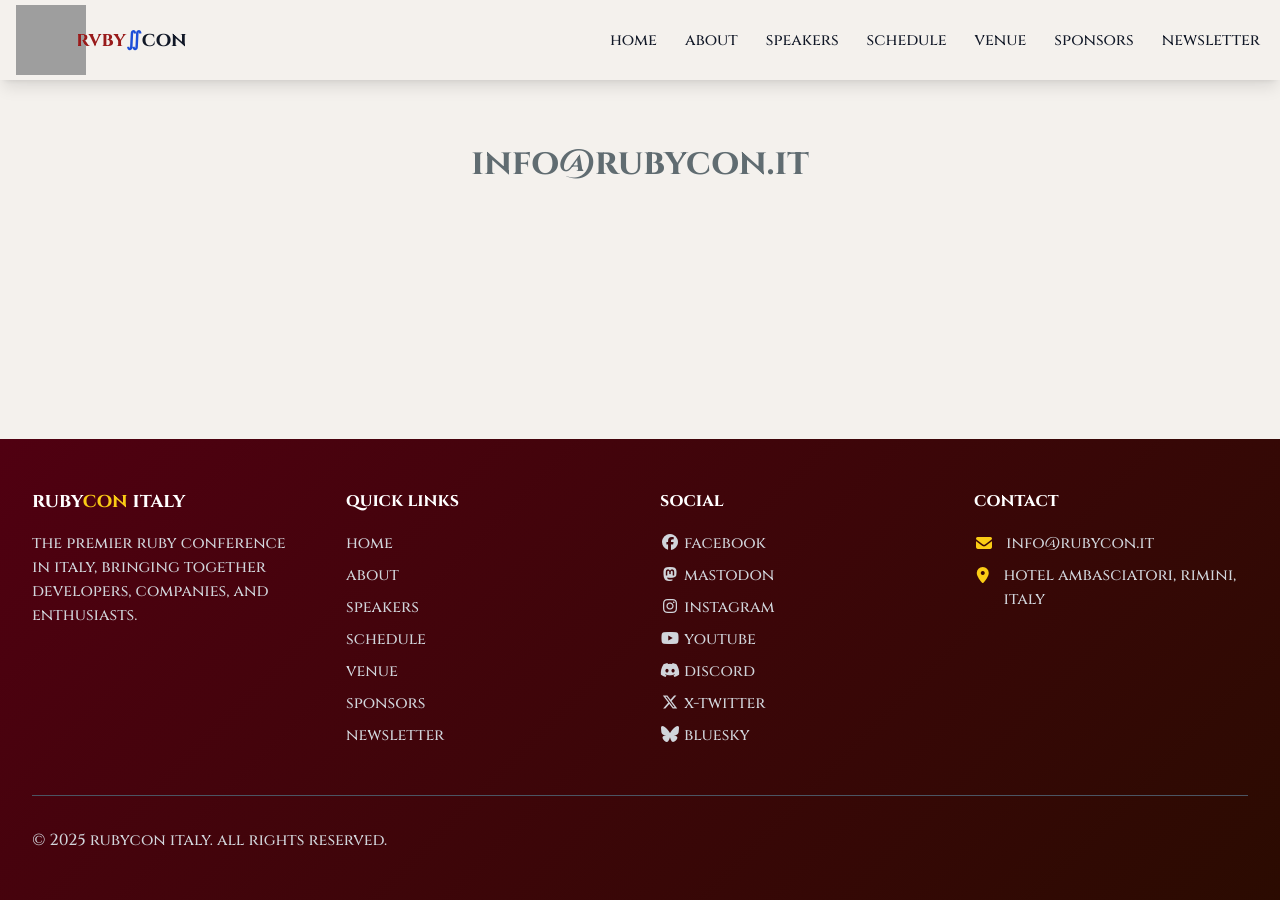
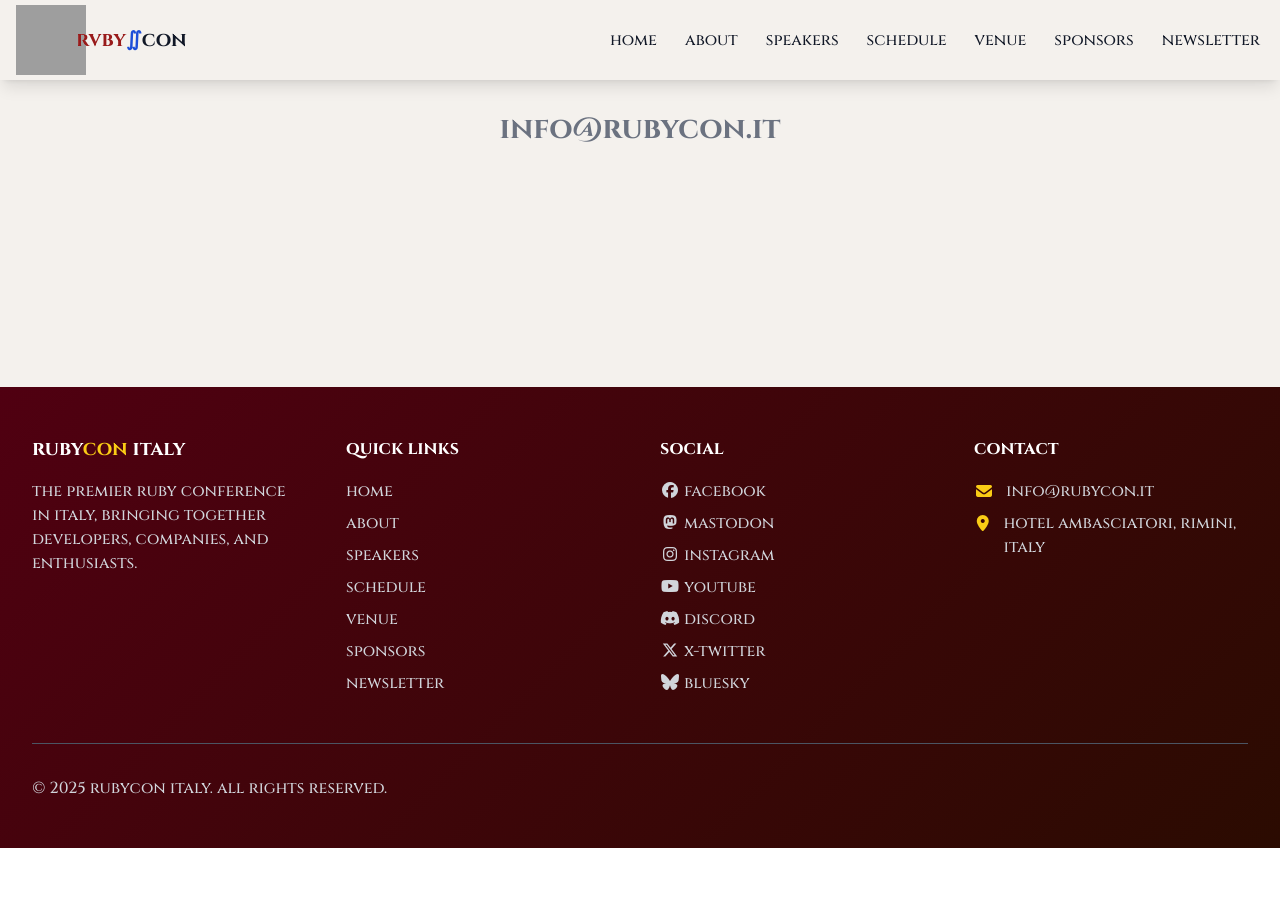
Before and after one commit to palladius/rubycon.it, a Jekyll site: the page built from rubycon.it/index.md, in a window 1280 px wide and 900 px high, scrolled down 3797 px. Built offline with Jekyll 4.4.1, drawn with Linux system fonts in a browser that asks for light colours; nearby versions of some CDN libraries; a script that is not in the unit is left out; after the commit the page ends 4645 px from its top, so only the background shows below that; grey boxes are pictures that could not be loaded.

Commit message:
added variable info_email

```diff
--- a/rubycon.it/_config.yml
+++ b/rubycon.it/_config.yml
@@ -19,9 +19,8 @@
 # in the templates via {{ site.myvariable }}.
 
 title: RubyCon - The Ruby Conference in Italy
-info_email: rubycon-organizers@googlegroups.com
 # When we have the email for the domain:
-# - info_email: info@rubycon.it
+info_email: info@rubycon.it
 # - cfp_email: cfp@rubycon.it
 site_version: '0.2.18'
 
--- a/rubycon.it/_includes/footer.html
+++ b/rubycon.it/_includes/footer.html
@@ -35,11 +35,11 @@
                     <ul class="space-y-2">
                         <li class="flex items-start">
                             <i class="fas fa-envelope text-yellow-400 mt-1 mr-3"></i>
-                            <a href="mailto:info@rubycon.it" class="text-gray-300 hover:text-white">info@rubycon.it</a>
+                            <a href="mailto:{{ site.info_email }}" class="text-gray-300 hover:text-white">{{ site.info_email }}</a>
                         </li>
                         <li class="flex items-start">
                             <i class="fas fa-map-marker-alt text-yellow-400 mt-1 mr-3"></i>
-                            <span class="text-gray-300">Hotel Ambasciatori, Rimini, Italy</span>
+                            <span class="text-gray-300">{{ site.venue.title }}, {{ site.event.location }}</span>
                         </li>
                     </ul>
                 </div>
--- a/rubycon.it/_includes/schedule.html
+++ b/rubycon.it/_includes/schedule.html
@@ -1,5 +1,5 @@
 {% capture content %}
-    <div class="text-center text-lg text-gray-600">
+    <div class="text-center text-lg text-gray-600" data-aos="fade-up">
         <p><b>Fri, 8 May 09:30:</b> Main Event (schedule to come)</p>
         <p><b>Fri, 8 May 20:30:</b> Dinner + Toga Party</p>
         <p><b>Sat, 9 May 10:00:</b> Guided tour to the Mouth of the Rubicon</p>
--- a/rubycon.it/_includes/sponsors.html
+++ b/rubycon.it/_includes/sponsors.html
@@ -1,7 +1,24 @@
 {% capture content %}
-    <div class="text-center text-3xl md:text-4xl font-bold mb-4">
-        <a href="mailto:info@rubycon.it" class="hover:text-primary">info@rubycon.it</a>
+    <div class="text-center text-3xl font-bold" style="margin-top: -2rem;" data-aos="fade-up">
+        <a href="mailto:{{ site.info_email }}" class="text-gray-500 hover:text-red-900">{{ site.info_email }}</a>
     </div>
+
+    {% comment %}
+        <div class="grid grid-cols-2 md:grid-cols-4 gap-8 items-center">
+            {% for sponsor in site.sponsors %}
+                <div class="flex justify-center p-6 bg-gray-50 rounded-lg h-32 shadow">
+                    <img src="{{ sponsor.logo }}" alt="ruby" class="h-16 object-contain sh" style="mix-blend-mode: darken;">
+                </div>
+            {% endfor %}
+        </div>
+
+        <!-- <div class="text-center mt-12">
+            <a href="#" class="inline-flex items-center text-red-600 font-bold hover:text-red-800">
+                become a sponsor
+                <i class="fas fa-arrow-right ml-2"></i>
+            </a>
+        </div> -->
+    {% endcomment %}
 {% endcapture %}
 
 {% include section.html
```
